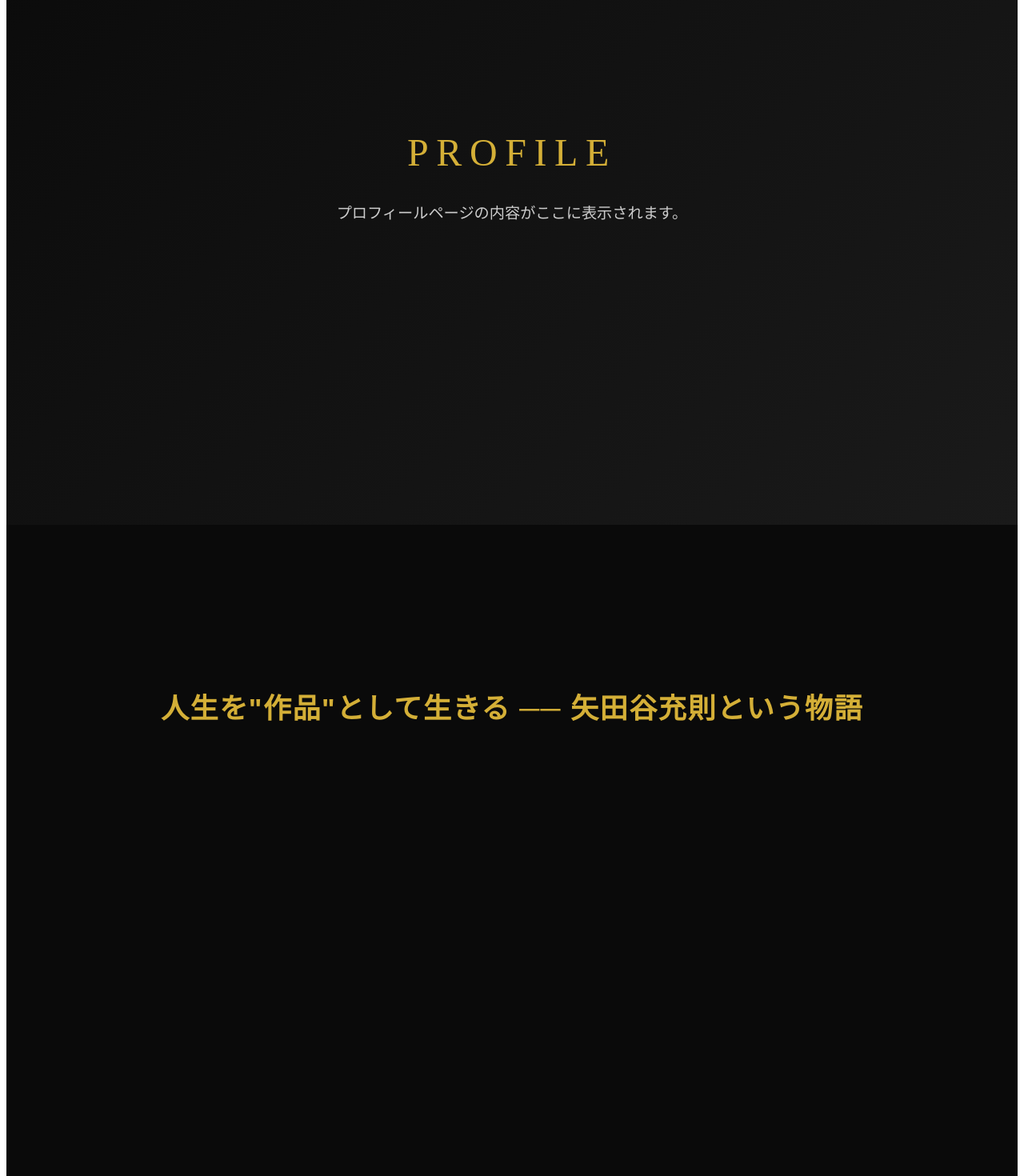
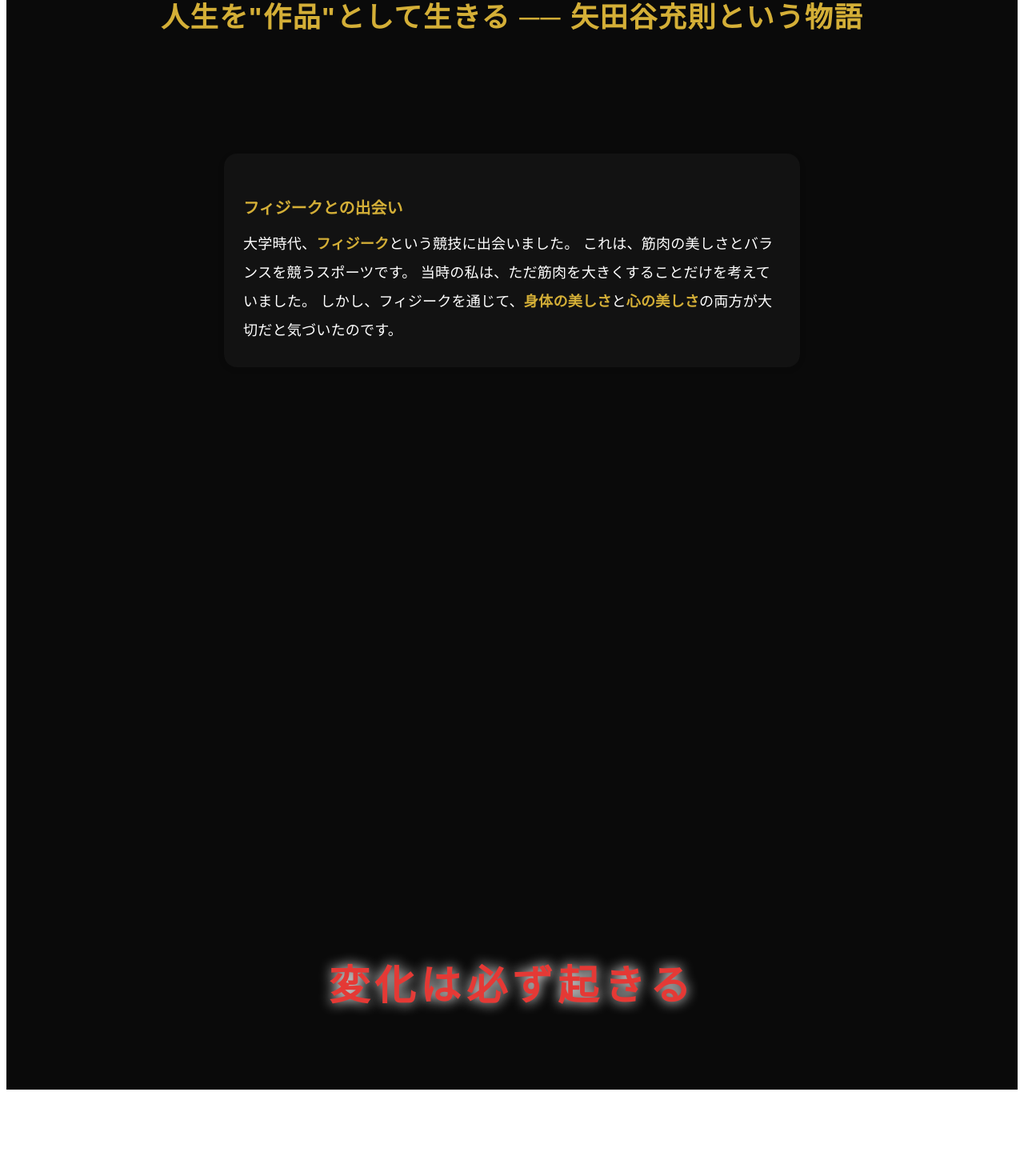
Before and after one commit to yatatata0802/coaching-web, a React (Vite) app: page /coaching-web/profile in a window 1280 px wide. Shown: the part 216-1686 px from the top of the page at 80% size. After the commit the page ends 1586 px from the top, so only its background shows below. Built offline with nearby package versions, Linux system fonts and the light colour scheme.

Commit message:
JSX構文エラーを修正 - ProfilePageの構造を正常化

```diff
--- a/src/pages/ContactPage.tsx
+++ b/src/pages/ContactPage.tsx
@@ -1,6 +1,6 @@
 import React, { useRef, useState, useEffect } from "react";
 import styled, { keyframes } from "styled-components";
-import Header from "../components/Header";
+import { colors } from "../styles/GlobalStyles";
 import gsap from "gsap";
 
 const shine = keyframes`
@@ -234,7 +234,6 @@ const ContactPage: React.FC = () => {
 
   return (
     <>
-      <Header />
       <ContactContainer>
         <Hero>
           <Light />
--- a/src/pages/MainPage.tsx
+++ b/src/pages/MainPage.tsx
@@ -3,7 +3,6 @@ import styled, { keyframes } from "styled-components";
 import { useNavigate } from "react-router-dom";
 import { gsap } from "gsap";
 import { ScrollTrigger } from "gsap/ScrollTrigger";
-import Header from "../components/Header";
 
 gsap.registerPlugin(ScrollTrigger);
 
@@ -714,7 +713,6 @@ const MainPage: React.FC = () => {
 
   return (
     <MainContainer>
-      <Header />
       <Hero id="hero">
         <CanvasBG ref={canvasRef} />
         <Light />
@@ -739,7 +737,7 @@ const MainPage: React.FC = () => {
         </HeroTitle>
         <HeroSub ref={subRef}>魅セルジブン × 踊ルココロ</HeroSub>
         <HeroCatch ref={catchRef}>
-          “このままの自分でいいのか？”と問い続けているあなたへ
+          "このままの自分でいいのか？"と問い続けているあなたへ
           <br />
           <br />
           <Accent>"なりたい自分"</Accent>を夢で終わらせない。
--- a/src/pages/ProfilePage.tsx
+++ b/src/pages/ProfilePage.tsx
@@ -1,6 +1,5 @@
 import React, { useEffect, useRef } from "react";
 import styled from "styled-components";
-import Header from "../components/Header";
 import gsap from "gsap";
 import { ScrollTrigger } from "gsap/ScrollTrigger";
 import { colors } from "../styles/GlobalStyles";
@@ -185,155 +184,60 @@ const ProfilePage: React.FC = () => {
   }, []);
 
   return (
-    <>
-      <Header />
-      <ProfileContainer>
-        <ProfileContent>
-          <Title>PROFILE</Title>
-          <Description>
-            プロフィールページの内容がここに表示されます。
-          </Description>
-        </ProfileContent>
-      </ProfileContainer>
     <AboutContainer>
       <HeroSection>
-          <HeroTitle>
-            人生を"作品"として生きる ── 矢田谷充則という物語
-          </HeroTitle>
+        <HeroTitle>人生を"作品"として生きる ── 矢田谷充則という物語</HeroTitle>
       </HeroSection>
+
       <StorySection>
         <StoryBlock className="reveal-section">
-            <StoryTitle>【1】はじまりの記憶：幼少期〜空手との出会い</StoryTitle>
+          <StoryTitle>フィジークとの出会い</StoryTitle>
           <StoryText>
-              僕の人生は、4歳のときに空手道場の門を叩いたところから始まった。
-              <br />
-              兄の影響だったが、それは"自分で選んだ"というより、
-              <br />
-              "やるのが当たり前"と思わされていた選択だった。
-              <br />
-              <br />
-              幼い頃の僕は、<Accent>"強さ"に憧れていた</Accent>。<br />
-              強くなれば、自信が持てる。認められる。愛される。
-              <br />
-              そんな気持ちをどこかで抱えていた。
-              <br />
-              <br />
-              でも、空手を続ける中で次第に、
-              <br />
-              "これって本当に自分のやりたいことなのか？"
-              <br />
-              という違和感が心に芽生えていった。
+            大学時代、<Accent>フィジーク</Accent>という競技に出会いました。
+            これは、筋肉の美しさとバランスを競うスポーツです。
+            当時の私は、ただ筋肉を大きくすることだけを考えていました。
+            しかし、フィジークを通じて、<Accent>身体の美しさ</Accent>と
+            <Accent>心の美しさ</Accent>の両方が大切だと気づいたのです。
           </StoryText>
         </StoryBlock>
+
         <StoryBlock className="reveal-section">
-            <StoryTitle>【2】解放と反発：空手をやめたその先に</StoryTitle>
+          <StoryTitle>挫折と再起</StoryTitle>
           <StoryText>
-              中学を卒業したとき、空手をやめた。
-              <br />
-              道場に通わない自分は、まるで鎖を解かれたようだった。
-              <br />
-              "やっと自由になれた"そう感じた。
-              <br />
-              <br />
-              だがその自由は、次の迷いを連れてきた。
-              <br />
-              誰かの期待から解放されたぶん、自分が何者なのか分からなくなった。
-              <br />
-              学校にもなじめず、やや"はみ出し気味"な時期を過ごす。
-              <br />
-              ブレイクダンスとの出会いが、そんな自分に一つの光をくれた。
+            フィジークの大会で結果を出せず、一度は諦めかけました。
+            しかし、その時、<Accent>コーチング</Accent>という存在を知りました。
+            コーチの指導を受けることで、自分の中に眠っていた
+            <Accent>可能性</Accent>を発見できたのです。
+            この経験が、私がコーチングを学ぶきっかけとなりました。
           </StoryText>
         </StoryBlock>
+
         <StoryBlock className="reveal-section">
-            <StoryTitle>【3】ブレイクダンス：自分を"選ぶ"楽しさ</StoryTitle>
+          <StoryTitle>コーチングへの道</StoryTitle>
           <StoryText>
-              地元の駅前で踊っていた先輩たちの姿に、胸が高鳴った。
-              <br />
-              "これや！かっこええ！"と直感した僕は、すぐに"教えてください"と声をかけた。
-              <br />
-              <br />
-              空手とは違う。"やらされる"のではなく、"自分で選ぶ"表現。
-              <br />
-              音に合わせて、自分の意思で動く。
-              <br />
-              ブレイクダンスは、僕に<Accent>"自分を生きる感覚"</Accent>
-              を教えてくれた。
-            </StoryText>
-          </StoryBlock>
-          <StoryBlock className="reveal-section">
-            <StoryTitle>
-              【4】社会人としての自分：規律と成長のはざまで
-            </StoryTitle>
-            <StoryText>
-              警察官として働きながら、僕は再び"規律"の中に戻った。
-              <br />
-              でも、今度は逃げなかった。自分で選んだ道だったからだ。
-              <br />
-              <br />
-              日々の業務、当直、部下の指導。
-              <br />
-              決して楽な日々ではなかったが、その分、自分を律する力が磨かれていった。
-              <br />
-              並行して筋トレをライフワークとし、ムエタイの大会にも出場。
-              <br />
-              強くなるだけじゃない。<Accent>"自分を超える"</Accent>
-              ということが、少しずつ分かってきた。
-            </StoryText>
-          </StoryBlock>
-          <StoryBlock className="reveal-section">
-            <StoryTitle>【5】転機：コーチングとの出会い</StoryTitle>
-            <StoryText>
-              "もっと成長したい。もっと、自分を生きたい"
-              <br />
-              そんな思いで出会ったのがコーチングだった。
-              <br />
-              <br />
-              話すことで、こんなにも自分と向き合えるのか。
-              <br />
-              "人が本気で変わろうとすれば、必ず成長できる"
-              <br />
-              そう信じられるようになったとき、僕は"この力を人にも届けたい"と思った。
-            </StoryText>
-          </StoryBlock>
-          <StoryBlock className="reveal-section">
-            <StoryTitle>
-              【6】ミッション：人生をデザインする伴走者として
-            </StoryTitle>
-            <StoryText>
-              僕は、もう"空手をやらされた子供"じゃない。
-              <br />
-              "誰かに指示されて生きる人間"でもない。
-              <br />
-              <br />
-              自分の意志で、挑戦を選び続けている。
-              <br />
-              筋トレも、格闘技も、コーチングも──
-              <br />
-              全部、"自分で選んだ生き方"だ。
-              <br />
-              <br />
-              だからこそ、今くすぶっている人に伝えたい。
-              <br />
-              "変われない自分"にモヤモヤしているあなたに届けたい。
-              <br />
-              <br />
-              人生は、自分でデザインできる。
-              <br />
-              そして、その一歩は、"誰かと話すこと"から始まる。
+            フィジークの経験を活かし、<Accent>心と身体の両面</Accent>から
+            人をサポートするコーチングを学びました。 私の使命は、
+            <Accent>"なりたい自分"</Accent>を夢で終わらせないこと。
+            フィジークで培った<Accent>継続力</Accent>と
+            <Accent>自己管理能力</Accent>を活かし、
+            あなたの人生を"作品"として輝かせるお手伝いをします。
           </StoryText>
         </StoryBlock>
       </StorySection>
+
       <ImpactMessage>
         <ImpactText ref={impactRef}>
-            {"このまま終わる？\nそれとも、ここから始める？"
-              .split("")
-              .map((char, i) => (
-                <span key={i}>{char === "\n" ? <br /> : char}</span>
-              ))}
+          <span>変</span>
+          <span>化</span>
+          <span>は</span>
+          <span>必</span>
+          <span>ず</span>
+          <span>起</span>
+          <span>き</span>
+          <span>る</span>
         </ImpactText>
       </ImpactMessage>
     </AboutContainer>
-    </>
   );
 };
 
--- a/src/pages/ServicePage.tsx
+++ b/src/pages/ServicePage.tsx
@@ -1,9 +1,9 @@
 import React from "react";
-import Header from "../components/Header";
+import styled from "styled-components";
+import { colors } from "../styles/GlobalStyles";
 
 const ServicePage: React.FC = () => (
   <>
-    <Header />
     <div
       style={{
         minHeight: "80vh",
--- a/src/pages/WhatCoachingPage.tsx
+++ b/src/pages/WhatCoachingPage.tsx
@@ -1,6 +1,6 @@
 import React, { useEffect, useRef } from "react";
 import styled from "styled-components";
-import Header from "../components/Header";
+import { colors } from "../styles/GlobalStyles";
 import gsap from "gsap";
 import { ScrollTrigger } from "gsap/ScrollTrigger";
 
@@ -97,7 +97,6 @@ const WhatCoachingPage: React.FC = () => {
 
   return (
     <>
-      <Header />
       <WhatCoachingContainer>
         <HeroSection>
           <HeroTitle>What's Coaching?</HeroTitle>
```
Lines whose indentation alone changed are shown as unchanged.
